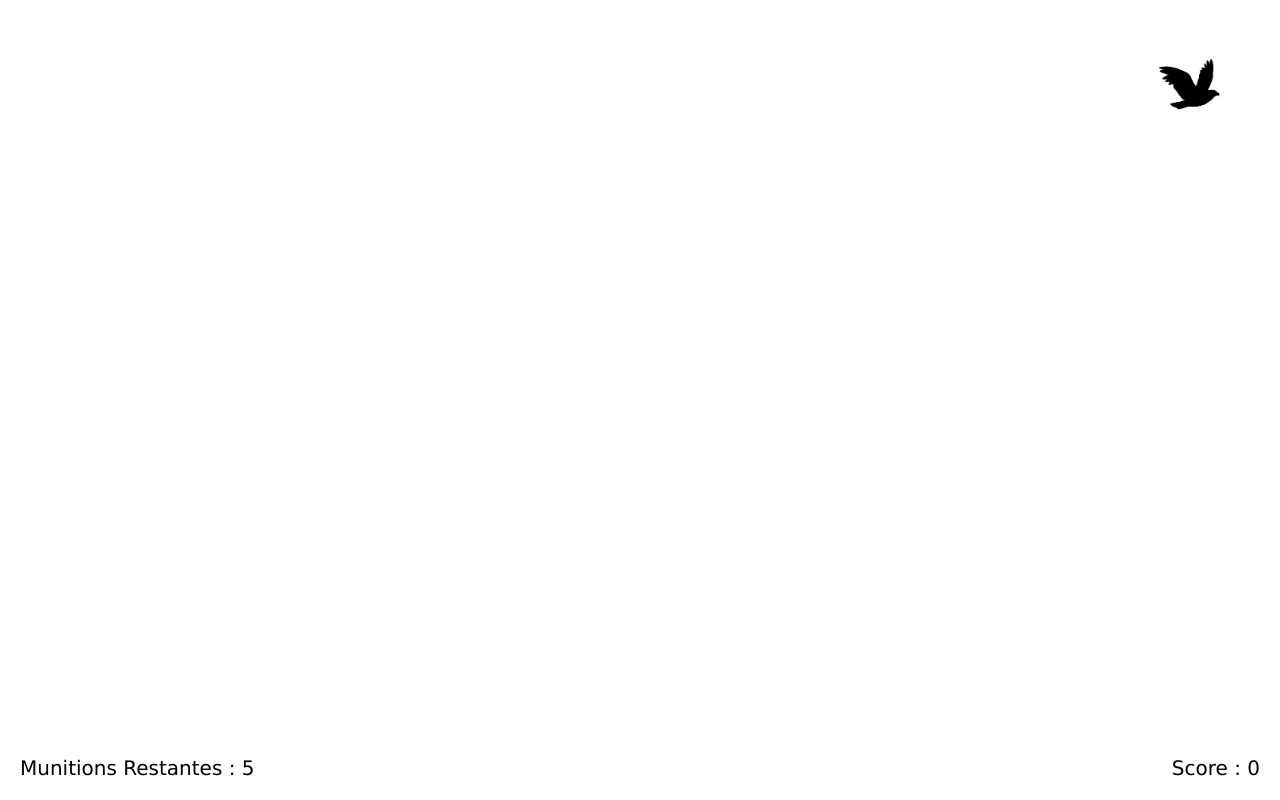
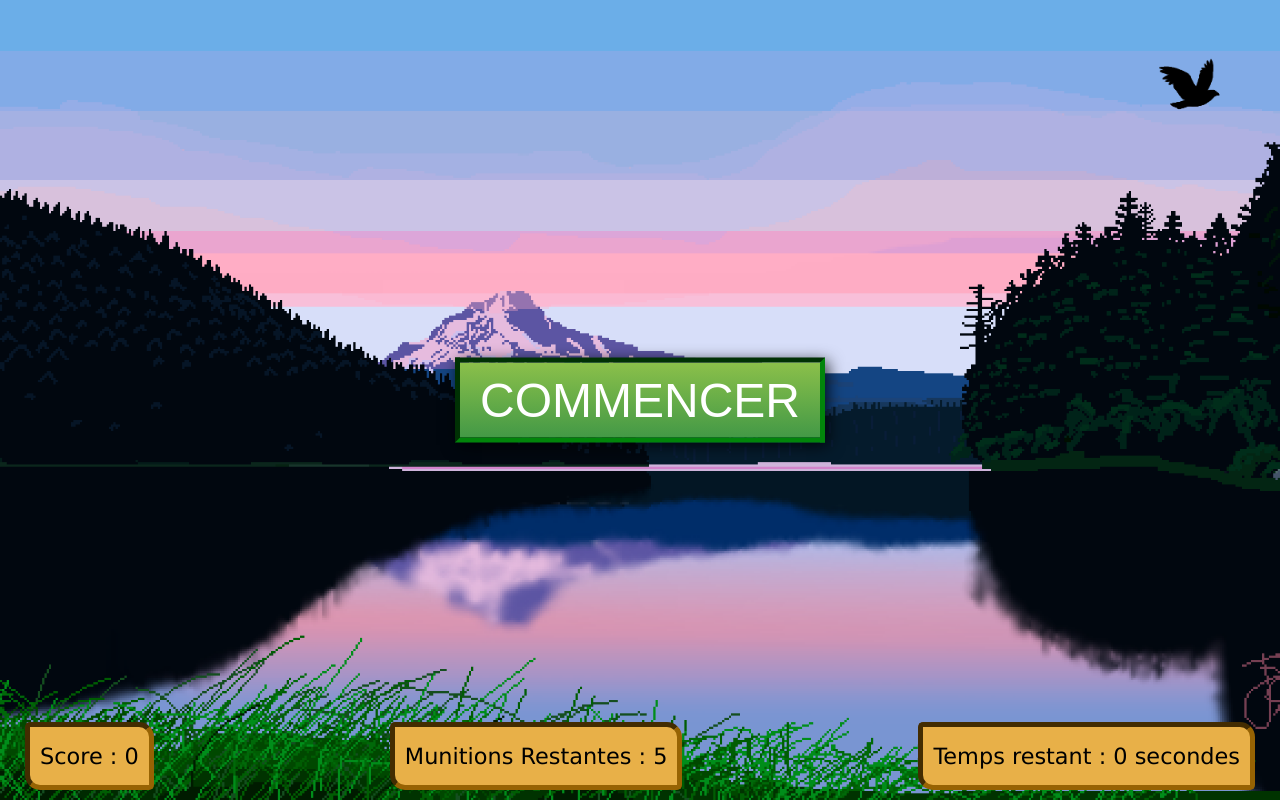
Before and after one commit to jaybzer/Game-Jam, a plain HTML site: page index.html in a window 1280 px wide. Shown: the top 800 px of the page. Drawn offline with Linux system fonts and the light colour scheme.

Commit message:
Button play

```diff
--- a/index.html
+++ b/index.html
@@ -1,17 +1,29 @@
 <!doctype html>
 <html>
 	<head>
+		<meta charset="UTF-8">
+  	<meta http-equiv="X-UA-Compatible" content="IE=edge">
+  	<meta name="viewport" content="width=device-width, initial-scale=1.0">
 		<link rel="stylesheet" href="style.css">
 		<script src="custom.js"></script>
+		<title>Duck Hunt</title>
 	</head>
 
 	<body>
+		<div class="game">
+			<button class="play">COMMENCER</button>
+
+		</div>
+		<div class="hud">
+			<div class="score-box"><p>Score : <span id="currentScore">0</span></p></div>
+			<div class="ammo-box"><p>Munitions Restantes : <span id="currentAmmo"></p></div>
+			<div class="time-box"><p>Temps restant : <span id="time">0</span> secondes</p></div>
+		</div>
+
         <img id="b1" onclick="shoot(this)" src="black_bird.gif"/>
 
         <img id="b2" onclick="shoot(this)" src="duck.gif"/>
 
-		<div id="ammo">Munitions Restantes : <span id="currentAmmo"></div></div>
-		<div id="score">Score : <span id="currentScore"></div></div>
 	</body>
 
 </html>
--- a/style.css
+++ b/style.css
@@ -4,16 +4,18 @@ body {
     overflow:hidden;
     box-sizing: border-box;
     font-family: Verdana, Geneva, Tahoma, sans-serif;
+	background-image: url("bg-lake.png");
+  background-position: center center;
+    background-repeat: no-repeat;
+    background-size: cover;
+    cursor: url('/target.png') 34 34, auto;
 }
 
 .game {
     width: 100%;
     height: calc(100vh - (3rem + 40px));
-	background-image: url("bg-lake.png");
-    background-position: center center;
-    background-repeat: no-repeat;
-    background-size: cover;
-    cursor: url('/target.png') 34 34, auto;
+
+
   }
 
   button.play {
@@ -21,21 +23,28 @@ body {
     top: 50%;
     left: 50%;
     transform: translate(-50%, -50%);
-    background-color: rgb(9, 85, 9);
+    background:linear-gradient(180deg, rgba(139, 192, 74, 1) 0%, rgba(67, 153, 70, 1) 100%);
+    border: 5px inset rgb(2, 133, 11);
+    box-shadow: 3px 3px 15px rgba(0, 0, 0, 0.8);
     color: white;
-    font-size: 4rem;
+    font-size: 3rem;
     padding: 10px 20px;
-    border-radius: 20px;
+    cursor: pointer;
+  }
+
+  button.play:active {
+    background:linear-gradient(180deg, rgba(67, 153, 70, 1) 0%, rgb(49, 112, 51) 100%);
+    border-color: rgb(2, 101, 8);
   }
 
   .hud {
     padding: 10px 25px;
-    background-color: green;
+    /* background-color:  */
     display: flex;
     justify-content: space-between;
   }
 
-  .score-box, .time-box {
+  .score-box, .time-box, .ammo-box {
     height: 3rem;
     padding: 5px 10px;
     background-color: rgb(232, 176, 72);
```
